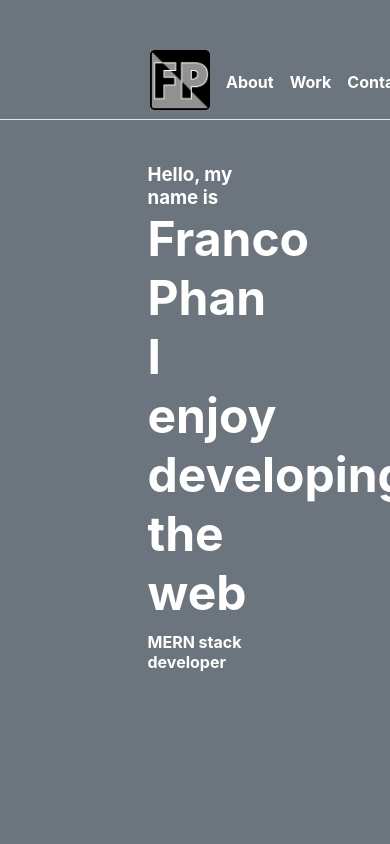
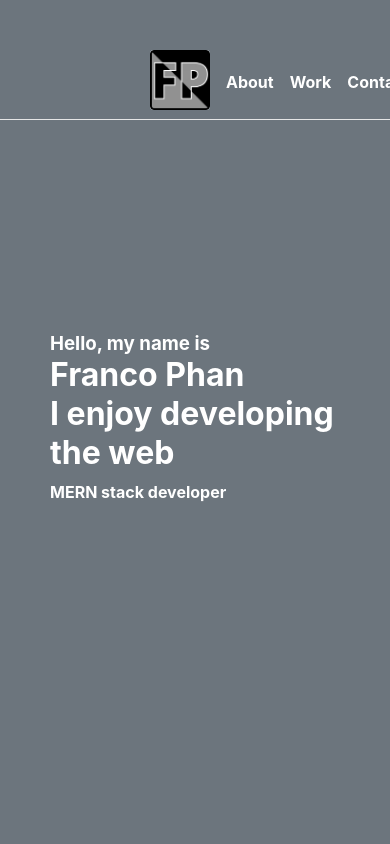
Before and after one commit to Frank-5850/Portfolio-2022, a React (Create React App) app: page / in a window 390 px wide. Shown: the top 844 px of the page. Built offline with nearby package versions, Linux system fonts and the light colour scheme.

Commit message:
feat(landingPage): landing page now responsive to iphone.

```diff
--- a/src/LandingPage/landingPage.styles.js
+++ b/src/LandingPage/landingPage.styles.js
@@ -15,6 +15,10 @@ export const LandingPageContainer = styled.div`
   justify-content: center;
   height: 50vh;
   width: 50vw;
+  @media (max-width: 414px) {
+    height: 100vh;
+    width: 100vw;
+  }
 `;
 
 export const Greeting = styled.h3`
@@ -24,6 +28,9 @@ export const Greeting = styled.h3`
 export const HeaderText = styled.h1`
   font-size: 3em;
   margin: 0 50px;
+  @media (max-width: 414px) {
+    font-size: 2em;
+  }
 `;
 
 export const Skills = styled.h4`
```
